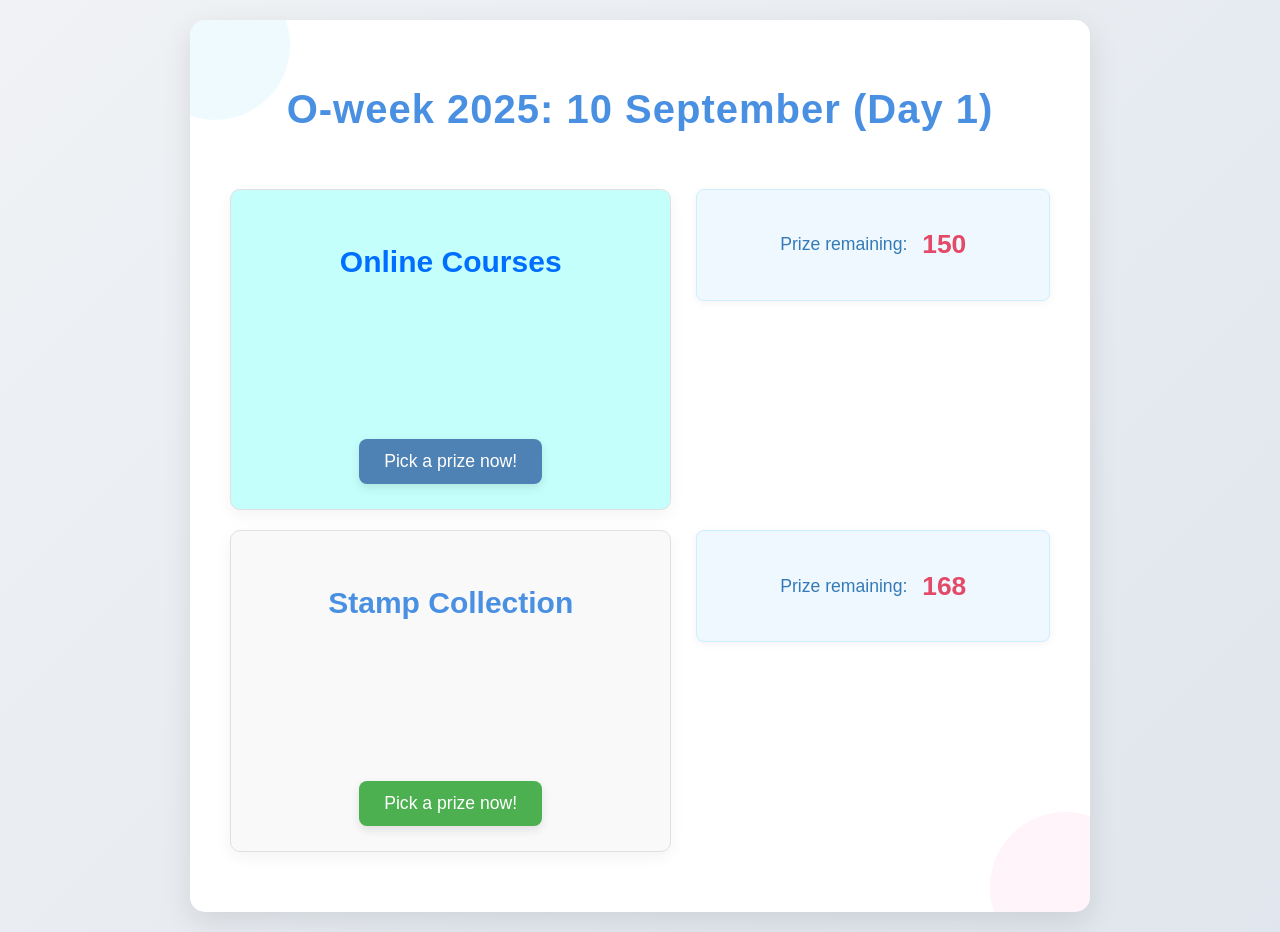
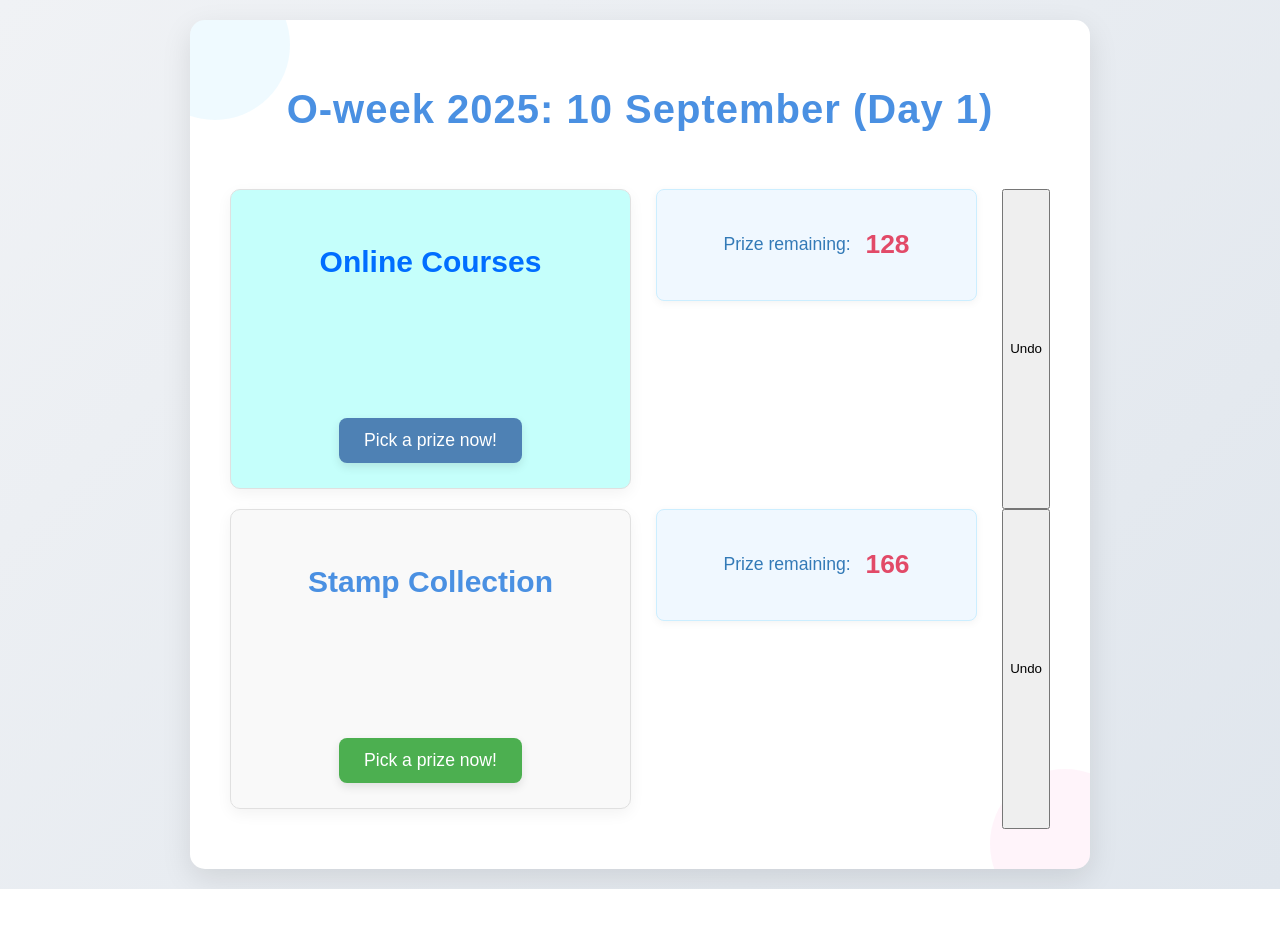
Before and after one commit to Make-Peace465/library-lottery, a plain HTML site: page index.html in a window 1280 px wide. After the commit the page ends 889 px from the top, so only its background shows below. Drawn offline with Linux system fonts and the light colour scheme.

Commit message:
Updates the prize list

```diff
--- a/index.html
+++ b/index.html
@@ -14,25 +14,29 @@
                 <div class="upper-panel">
                     <div class="onlineCoursePrizeSection">
                         <p style="font-size: 30px; color: #006eff; font-weight: bold;">Online Courses</p>
-                        <p class="onlineCoursedisplay"></p>
+                        <p class="onlineCourseDisplayPrizeName"></p>
+                        <p class="onlineCourseDisplayTagName"></p>
                         <button class="onlineCourselotteryButton">Pick a prize now!</button>
                     </div>
                     <div class="prizeCount">
                         <p>Prize remaining:</p>&nbsp;
                         <p class="onlineCoursetotalNumber"></p>
                     </div>
+                    <button class="onlineCourseUndoButton">Undo</button> <!-- Add this button -->
                 </div>
 
                 <div class="lower-panel">
                     <div class="stampCollectionPrizeSection">
                         <p style="font-size: 30px; color: #4A90E2; font-weight: bold;">Stamp Collection</p>
-                        <p class="stampCollectiondisplay"></p>
+                        <p class="stampCollectionDisplayPrizeName"></p>
+                        <p class="stampCollectionDisplayTagName"></p>
                         <button class="stampCollectionlotteryButton">Pick a prize now!</button>
                     </div>
                     <div class="prizeCount">
                         <p>Prize remaining:</p>&nbsp;
                         <p class="stampCollectionTotalNumber"></p>
                     </div>
+                    <button class="stampCollectionUndoButton">Undo</button> <!-- Add this button -->
                 </div>
             </div>
         </div>
@@ -40,124 +44,135 @@
 
     <script>
         //Add variable for large prize/middle prize to keep track of the total number
+        let onlineCoursePrizeHistory = [];
+        let stampCollectionPrizeHistory = [];
 
         let onlineCoursePrize = [
-            { name: "Cedars A5 Bottle", quantity: 1 },
-            { name: "Cedars Coffee Mug", quantity: 1 },
-            { name: "chopsticks", quantity: 1 },
-            { name: "Collapsible Coffee Cup", quantity: 1 },
-            { name: "Cute Funny Handmade Vegetables", quantity: 9 },
-            { name: "Cutlery", quantity: 2 },
-            { name: "East China Normal University Wooden Coasters (Set)", quantity: 3 },
-            { name: "Eslite Coupons", quantity: 10 },
-            { name: "Folding Umbrella", quantity: 1 },
-            { name: "Han Dynasty Style Backflow Fragrance Set", quantity: 1 },
-            { name: "HKTDC Wireless Charger", quantity: 1 },
-            { name: "Insulate Bag", quantity: 1 },
-            { name: "Kaleidoscope", quantity: 1 },
-            { name: "Kings Multimedia USB Speaker", quantity: 1 },
-            { name: "Laptop Case", quantity: 2 },
-            { name: "Loomoo Sports Bluetooth Headset", quantity: 1 },
-            { name: "Lucky package", quantity: 3 },
-            { name: "Macau University of Science and Technology Magnetic (Set)", quantity: 1 },
-            { name: "Massage Guns", quantity: 1 },
-            { name: "Metal Feather Bookmark + Notebook", quantity: 12 },
-            { name: "Micro SD card 32GB", quantity: 1 },
-            { name: "Mini LED Book Lamp", quantity: 3 },
-            { name: "Mobile Phone Holder", quantity: 6 },
-            { name: "Nature Cup", quantity: 1 },
-            { name: "Notebook", quantity: 13 },
-            { name: "Panda Lego", quantity: 19 },
-            { name: "Pouch (Elsevier)", quantity: 1 },
-            { name: "Power Bank", quantity: 4 },
-            { name: "Puzzle", quantity: 2 },
-            { name: "rabbit light", quantity: 6 },
-            { name: "Rhino Plushie", quantity: 1 },
-            { name: "Round Wooden Wireless Charger", quantity: 3 },
-            { name: "SAGE Bunny Plushie", quantity: 3 },
-            { name: "Scarf", quantity: 1 },
-            { name: "Snake Plushie", quantity: 1 },
-            { name: "Springer Nature Rabbit Plushie", quantity: 1 },
-            { name: "Stationery set", quantity: 1 },
-            { name: "THULE Backpack", quantity: 1 },
-            { name: "Tiger Plushie", quantity: 2 },
-            { name: "Tote Bag", quantity: 10 },
-            { name: "Towel", quantity: 3 },
-            { name: "Travel Digital Bag", quantity: 1 },
-            { name: "Tumbler", quantity: 2 },
-            { name: "USB", quantity: 2 },
-            { name: "USB Book Reading Light", quantity: 8 }
+            { name: "SAGE bunny plushie", quantity: 3, tags: "Dolls" },
+            { name: "Cedars Coffee Mug", quantity: 1, tags: "Others" },
+            { name: "Lucky package", quantity: 2, tags: "package" },
+            { name: "chopsticks", quantity: 1, tags: "Others" },
+            { name: "Collapsible Coffee Cup", quantity: 1, tags: "Others" },
+            { name: "Nature Cup", quantity: 1, tags: "Others" },
+            { name: "Cute Funny Handmade Vegetables", quantity: 9, tags: "Dolls" },
+            { name: "Cutlery", quantity: 2, tags: "Others" },
+            { name: "East China Normal University Wooden Coasters (Set)", quantity: 3, tags: "Others" },
+            { name: "Eslite Coupons", quantity: 10, tags: "Others" },
+            { name: "Folding Umbrella", quantity: 1, tags: "Others" },
+            { name: "USB", quantity: 2, tags: "Electronics" },
+            { name: "Han Dynasty Style Backflow Fragrance Set", quantity: 1, tags: "Others" },
+            { name: "HKTDC Wireless Charger", quantity: 1, tags: "Electronics" },
+            { name: "HKU Tote bag + Diary Notebook (small) + bookmark", quantity: 1, tags: "package" },
+            { name: "HKUL 111th anniversary Notebook", quantity: 1, tags: "Stationery" },
+            { name: "iGroup Notebook + pen", quantity: 1, tags: "Stationery" },
+            { name: "Kings Multimedia USB Speaker", quantity: 1, tags: "Electronics" },
+            { name: "Laptop Case", quantity: 2, tags: "Bags" },
+            { name: "Loomoo Sports Bluetooth Headset", quantity: 1, tags: "Electronics" },
+            { name: "Macau University of Science and Technology Magnetic (Set)", quantity: 1, tags: "Others" },
+            { name: "Metal Feather Bookmark + Notebook", quantity: 12, tags: "Stationery" },
+            { name: "Micro SD card 32GB", quantity: 1, tags: "Electronics" },
+            { name: "Mini LED Book Lamp", quantity: 3, tags: "Electronics" },
+            { name: "Mobile Phone Holder", quantity: 6, tags: "Others" },
+            { name: "NUS Totebag + EIM bottle", quantity: 1, tags: "package" },
+            { name: "Panda Lego", quantity: 19, tags: "Others" },
+            { name: "Pouch (Elsevier)", quantity: 1, tags: "Bags" },
+            { name: "Power Bank", quantity: 4, tags: "Electronics" },
+            { name: "Puzzle", quantity: 2, tags: "Others" },
+            { name: "Springer Nature rabbit plushie", quantity: 1, tags: "Dolls" },
+            { name: "rabbit light", quantity: 6, tags: "Electronics" },
+            { name: "Rhino plushie", quantity: 1, tags: "Dolls" },
+            { name: "Round Wooden Wireless Charger", quantity: 3, tags: "Electronics" },
+            { name: "Scarf", quantity: 1, tags: "Others" },
+            { name: "Shanghai Library Kaleidoscope", quantity: 1, tags: "Others" },
+            { name: "Snake plushie", quantity: 1, tags: "Dolls" },
+            { name: "Stainless Steel Tumbler", quantity: 1, tags: "Others" },
+            { name: "Stationery set", quantity: 1, tags: "Stationery" },
+            { name: "THULE Backpack", quantity: 1, tags: "Bags" },
+            { name: "Tiger plushie", quantity: 2, tags: "Dolls" },
+            { name: "Tote Bag", quantity: 8, tags: "Bags" },
+            { name: "Towel", quantity: 3, tags: "Others" },
+            { name: "Travel Digital Bag", quantity: 1, tags: "Bags" },
+            { name: "HKU Libraries Cup", quantity: 1, tags: "Others" },
+            { name: "Insulate Bag", quantity: 1, tags: "Bags" }
         ]
 
         let stampCollectionPrize = [
-            { name: "Animal/Sushu Labels", quantity: 1 },
-            { name: "Bookmarks", quantity: 5 },
-            { name: "Cedars Eye Mask", quantity: 1 },
-            { name: "Cell Phone Holder", quantity: 8 },
-            { name: "Cloth Mask", quantity: 1 },
-            { name: "Coasters", quantity: 2 },
-            { name: "Colorful tapes", quantity: 2 },
-            { name: "East China Normal University Bookmark (Set)", quantity: 3 },
-            { name: "Eco-friendly Bag", quantity: 5 },
-            { name: "Flocked Stickers", quantity: 1 },
-            { name: "HYREAD Beverage Bag", quantity: 1 },
-            { name: "HYREAD Cup Holder Bag", quantity: 1 },
-            { name: "Japanese Doll Postcard", quantity: 1 },
-            { name: "Key Chain", quantity: 1 },
-            { name: "Magnet", quantity: 1 },
-            { name: "Matchman Bookmark Pencil Case", quantity: 1 },
-            { name: "Memo Pad", quantity: 12 },
-            { name: "Non-woven Bag", quantity: 3 },
-            { name: "Notebook", quantity: 11 },
-            { name: "Notebook", quantity: 3 },
-            { name: "NUS Libraries Glasses Clothes", quantity: 1 },
-            { name: "Pencil Case", quantity: 29 },
-            { name: "Plastic Coaster", quantity: 1 },
-            { name: "Pouch", quantity: 2 },
-            { name: "Salty Fish", quantity: 1 },
-            { name: "Small Bag", quantity: 1 },
-            { name: "Small Drawstring Bag", quantity: 3 },
-            { name: "Stress Ball", quantity: 1 },
-            { name: "Taiwan News Postcard", quantity: 1 },
-            { name: "Tangram & Stickers", quantity: 1 },
-            { name: "Tote Bag", quantity: 6 },
-            { name: "Wooden Bamboo Pen + HKUL A4 Folder", quantity: 57 }
+            { name: "Animal/Sushu Labels", quantity: 1, tags: "Stationery" },
+            { name: "Bookmarks", quantity: 5, tags: "Stationery" },
+            { name: "Cedars Eye Mask", quantity: 1, tags: "Others" },
+            { name: "Cell Phone Holder", quantity: 8, tags: "Stationery" },
+            { name: "Cloth Mask", quantity: 1, tags: "Others" },
+            { name: "Coasters", quantity: 2, tags: "Others" },
+            { name: "Colorful tapes", quantity: 2, tags: "Stationery" },
+            { name: "East China Normal University Bookmark (Set)", quantity: 3, tags: "Stationery" },
+            { name: "Eco-friendly Bag", quantity: 5, tags: "Bags" },
+            { name: "Flocked Stickers", quantity: 1, tags: "Stationery" },
+            { name: "HYREAD Beverage Bag", quantity: 1, tags: "Bags" },
+            { name: "HYREAD Cup Holder Bag", quantity: 1, tags: "Bags" },
+            { name: "Japanese Doll Postcard", quantity: 1, tags: "Stationery" },
+            { name: "Key Chain", quantity: 1, tags: "Others" },
+            { name: "Magnet", quantity: 1, tags: "Others" },
+            { name: "Matchman Bookmark Pencil Case", quantity: 1, tags: "Stationery" },
+            { name: "Memo Pad", quantity: 12, tags: "Stationery" },
+            { name: "Non-woven Bag", quantity: 3, tags: "Bags" },
+            { name: "Notebook", quantity: 11, tags: "Stationery" },
+            { name: "NUS Libraries Glasses Clothes", quantity: 1, tags: "Others" },
+            { name: "Plastic Coaster", quantity: 1, tags: "Others" },
+            { name: "Pouch", quantity: 2, tags: "Bags" },
+            { name: "Salty Fish", quantity: 1, tags: "Others" },
+            { name: "Small Bag", quantity: 1, tags: "Bags" },
+            { name: "Small Drawstring Bag", quantity: 3, tags: "Bags" },
+            { name: "Stress Ball", quantity: 1, tags: "Others" },
+            { name: "Taiwan News Postcard", quantity: 1, tags: "Stationery" },
+            { name: "Tangram & Stickers", quantity: 1, tags: "Others" },
+            { name: "Tote Bag", quantity: 6, tags: "Bags" },
+            { name: "Wooden Bamboo Pen + HKUL A4 Folder", quantity: 57, tags: "Stationery" },
+            { name: "Colorful Pencil Case", quantity: 1, tags: "Bags" },
+            { name: "Transparent mesh pencil case + pens", quantity: 29, tags: "Stationery" },
         ]
 
         window.addEventListener("load", (event) => {
-            if (localStorage.length === 0) {
-                console.log("localStorage is empty.");
+            // Only load from localStorage if the item exists
+            if (localStorage.getItem("onlineCoursePrize")) {
+                onlineCoursePrize = JSON.parse(localStorage.getItem("onlineCoursePrize"));
+            }
+            if (localStorage.getItem("stampCollectionPrize")) {
+                stampCollectionPrize = JSON.parse(localStorage.getItem("stampCollectionPrize"));
+            }
 
-                showOnlineCoursePrizeTotalNumber();
-                showStampCollectionPrizeTotalNumber();
-            } else {
-                onlineCoursePrize = JSON.parse(localStorage.getItem("onlineCoursePrize"));
-                console.log(onlineCoursePrize);
-
-                showOnlineCoursePrizeTotalNumber();
-                showStampCollectionPrizeTotalNumber();
-            }
+            showOnlineCoursePrizeTotalNumber();
+            showStampCollectionPrizeTotalNumber();
         });
 
         const onlineCourselotteryButton = document.querySelector(".onlineCourselotteryButton");
-        const onlineCoursedisplay = document.querySelector(".onlineCoursedisplay");
+        const onlineCourseDisplayPrizeName = document.querySelector(".onlineCourseDisplayPrizeName");
+        const onlineCourseDisplayTagName = document.querySelector(".onlineCourseDisplayTagName");
         const onlineCoursetotalNumber = document.querySelector(".onlineCoursetotalNumber");
+        const onlineCourseUndoButton = document.querySelector(".onlineCourseUndoButton");
 
-        const stampCollectiondisplay = document.querySelector(".stampCollectiondisplay");
+        const stampCollectionDisplayPrizeName = document.querySelector(".stampCollectionDisplayPrizeName");
+        const stampCollectionDisplayTagName = document.querySelector(".stampCollectionDisplayTagName");
         const stampCollectionlotteryButton = document.querySelector(".stampCollectionlotteryButton");
         const stampCollectionTotalNumber = document.querySelector(".stampCollectionTotalNumber");
+        const stampCollectionUndoButton = document.querySelector(".stampCollectionUndoButton");
 
-        //For online course prize
+        // For online course prize
         function onlineCourseLottery() {
-            onlineCoursedisplay.textContent = "";
+            onlineCourseDisplayPrizeName.textContent = "";
+            onlineCourseDisplayTagName.textContent = "";
 
             setTimeout(() => {
+                // Save the current state BEFORE changing it
+                onlineCoursePrizeHistory.push(JSON.parse(JSON.stringify(onlineCoursePrize)));
+
                 //Generate a random Number and find the prize
                 let ranNum = getRandomIntInclusive(0, onlineCoursePrize.length-1);
                 let prize = onlineCoursePrize[ranNum];
 
                 //Display the prize name on the screen
-                onlineCoursedisplay.textContent = prize.name;
+                onlineCourseDisplayPrizeName.textContent = prize.name;
+                console.log(onlineCoursePrize)
+                onlineCourseDisplayTagName.textContent = `Tag: ${prize.tags}`;
 
                 //Decrease the prize quantity by 1
                 prize.quantity -= 1;
@@ -169,13 +184,25 @@
 
                 //Store the value to localStorage:
                 localStorage.setItem("onlineCoursePrize", JSON.stringify(onlineCoursePrize));
-                console.log(localStorage);
 
                 //enabled the button
                 onlineCourselotteryButton.disabled = false;
             }, "1000");
         };
 
+        function undoOnlineCourse() {
+            if (onlineCoursePrizeHistory.length > 0) {
+                onlineCoursePrize = onlineCoursePrizeHistory.pop();
+                showOnlineCoursePrizeTotalNumber();
+                onlineCourseDisplayPrizeName.textContent = "";
+                onlineCourseDisplayTagName.textContent = "";
+                localStorage.setItem("onlineCoursePrize", JSON.stringify(onlineCoursePrize));
+            } else {
+                alert("No more steps to undo!");
+            }
+        }
+
+        onlineCourseUndoButton.addEventListener("click", undoOnlineCourse);
 
         function showOnlineCoursePrizeTotalNumber() {
             onlineCoursetotalNumber.textContent = calculateOnlineCoursePrizeTotalNumber();
@@ -184,7 +211,6 @@
         function calculateOnlineCoursePrizeTotalNumber() {
             let sum = 0;
             for (const item of onlineCoursePrize) {
-                console.log(item);
                 sum += item.quantity;
             }
             return sum;
@@ -197,32 +223,43 @@
 
         //For Stamp Collection Prize
         function stampCollectionPrizeLottery() {
-            stampCollectiondisplay.textContent = "";
+            stampCollectionDisplayPrizeName.textContent = "";
+            stampCollectionDisplayTagName.textContent = "";
 
             setTimeout(() => {
-                //Generate a random Number and find the prize
+                stampCollectionPrizeHistory.push(JSON.parse(JSON.stringify(stampCollectionPrize)));
+
                 let ranNum = getRandomIntInclusive(0, stampCollectionPrize.length-1);
                 let prize = stampCollectionPrize[ranNum];
 
-                //Display the prize name on the screen
-                stampCollectiondisplay.textContent = prize.name;
+                stampCollectionDisplayPrizeName.textContent = prize.name;
+                stampCollectionDisplayTagName.textContent = `Tag: ${prize.tags}`;
 
-                //Decrease the prize quantity by 1
                 prize.quantity -= 1;
 
-                //Check and remove the item that it's prize quantity is already zero
                 stampCollectionPrize = stampCollectionPrize.filter(item => item.quantity > 0);
 
                 showStampCollectionPrizeTotalNumber();
 
-                //Store the value to localStorage:
-                localStorage.setItem("onlineCoursePrize", JSON.stringify(onlineCoursePrize));
-                console.log(localStorage);
+                localStorage.setItem("stampCollectionPrize", JSON.stringify(stampCollectionPrize));
 
-                //enabled the button
                 stampCollectionlotteryButton.disabled = false;
             }, "1000");
         };
+
+        function undoStampCollection() {
+            if (stampCollectionPrizeHistory.length > 0) {
+                stampCollectionPrize = stampCollectionPrizeHistory.pop();
+                showStampCollectionPrizeTotalNumber();
+                stampCollectionDisplayPrizeName.textContent = "";
+                stampCollectionDisplayTagName.textContent = "";
+                localStorage.setItem("stampCollectionPrize", JSON.stringify(stampCollectionPrize));
+            } else {
+                alert("No more steps to undo!");
+            }
+        }
+
+        stampCollectionUndoButton.addEventListener("click", undoStampCollection);
 
         function showStampCollectionPrizeTotalNumber() {
             stampCollectionTotalNumber.textContent = calculateStampCollectionPrizeTotalNumber();
@@ -231,7 +268,6 @@
         function calculateStampCollectionPrizeTotalNumber() {
             let sum = 0;
             for (const item of stampCollectionPrize) {
-                console.log(item);
                 sum += item.quantity;
             }
             return sum;
@@ -243,13 +279,10 @@
         });
 
         function getRandomIntInclusive(min, max) {
-            //Math.ceil() round up and returns the smallest integer gratern than or equal to a given number
             const minCeiled = Math.ceil(min);
-            //Math.floor() round down the number and return the largest integer less than or equal to a given number
             const maxFloored = Math.floor(max);
-            return Math.floor(Math.random() * (maxFloored - minCeiled + 1) + minCeiled); // The maximum is inclusive and the minimum is inclusive
+            return Math.floor(Math.random() * (maxFloored - minCeiled + 1) + minCeiled);
         }
-
     </script>
 </body>
 </html>
```
